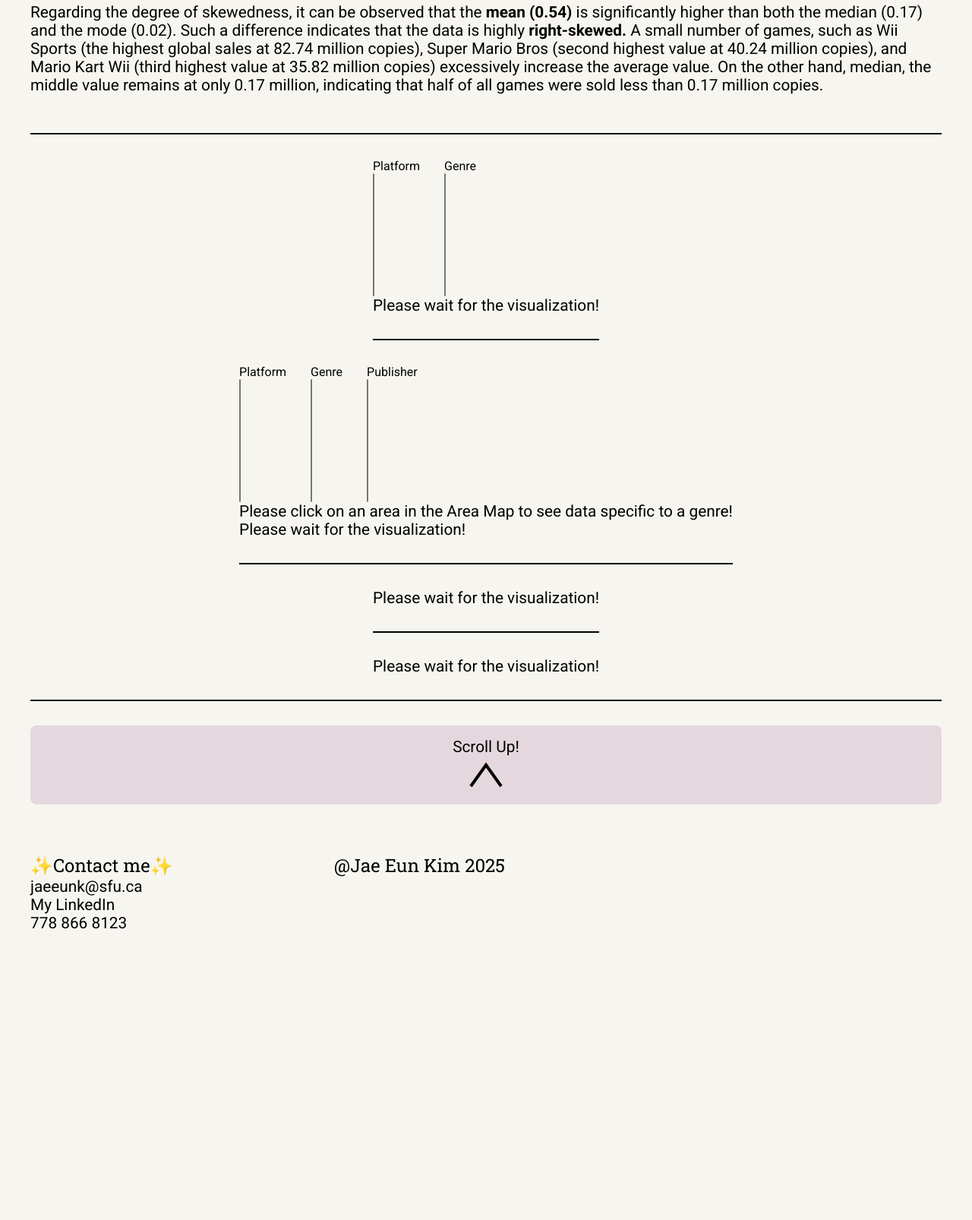
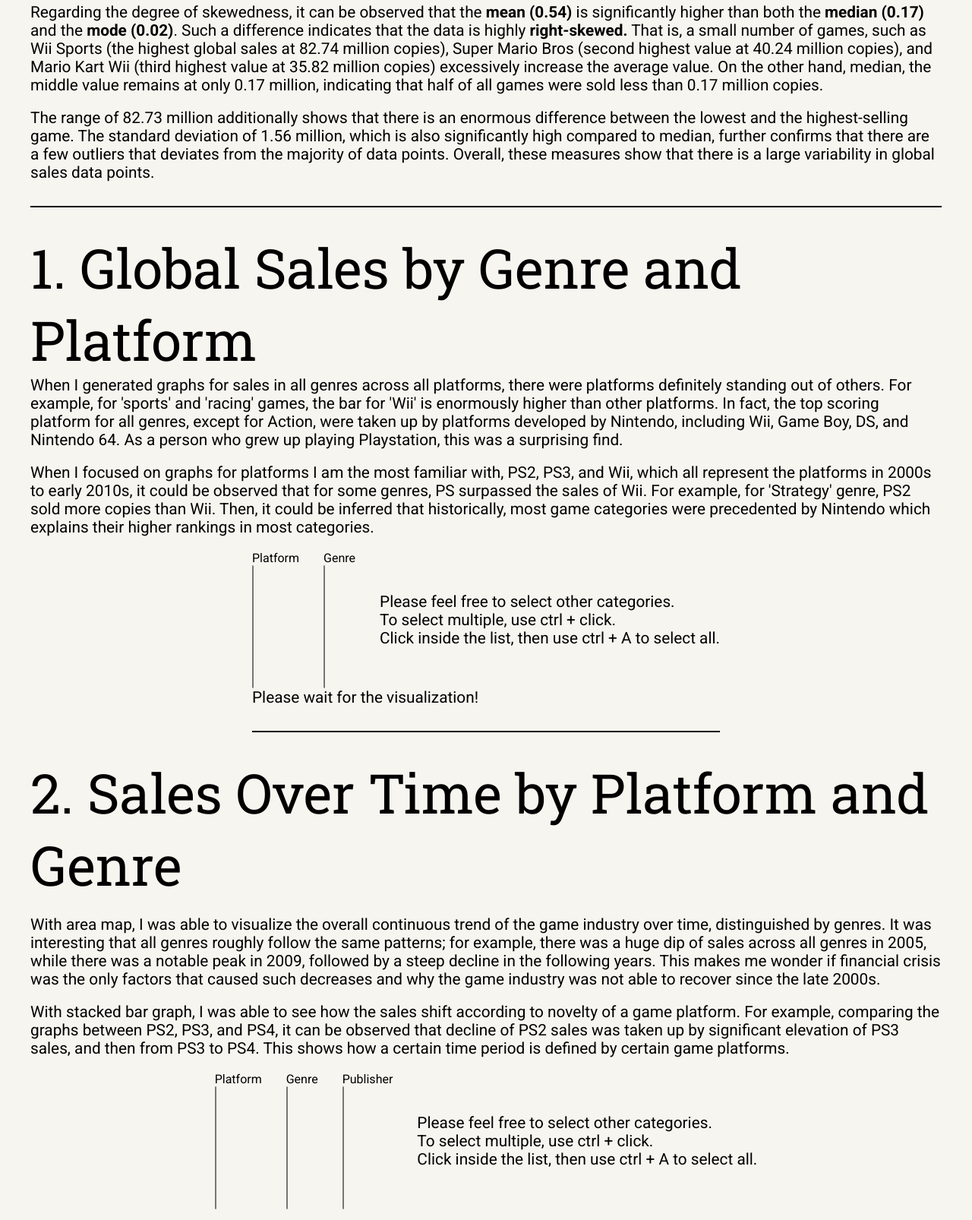
Before and after one commit to jaejams/A2-Personal-Website, a plain HTML site: page a3.html in a window 1280 px wide. Shown: the part 1674-3280 px from the top of the page at 76% size. Before the commit the page ends 2965 px from the top, so only its background shows below. Drawn offline with nearby package versions, Linux system fonts and the light colour scheme; no server answers; a script that the page names is missing.

Commit message:
html change

```diff
--- a/a3.html
+++ b/a3.html
@@ -204,7 +204,7 @@
         </div>
 
         <h2>Global Sales Key insights</h2>
-        <p>This was calculated primarily through Excel functions:</p>
+        <p>This was calculated through Excel functions:</p>
         <ul>
             <li>AVERAGE() to calculate the mean</li>
             <li>MEDIAN() to calculate the median</li>
@@ -279,13 +279,27 @@
 
         </div>
         <br>
-        <p>Regarding the degree of skewedness, it can be observed that the <strong>mean (0.54)</strong> is significantly higher than both the median (0.17) and the mode (0.02). Such a difference indicates that the data is highly <strong>right-skewed.</strong> A small number of games, such as Wii Sports (the highest global sales at 82.74 million copies), Super Mario Bros (second highest value at 40.24 million copies), and Mario Kart Wii (third highest value at 35.82 million copies) excessively increase the average value. On the other hand, median, the middle value remains at only 0.17 million, indicating that half of all games were sold less than 0.17 million copies. </p>
+        <p>Regarding the degree of skewedness, it can be observed that the <strong>mean (0.54)</strong> is significantly
+            higher than both the <strong>median (0.17)</strong> and the <strong>mode (0.02)</strong>. Such a difference
+            indicates that the data is highly <strong>right-skewed.</strong> That is, a small number of games, such as
+            Wii Sports (the highest global sales at 82.74 million copies), Super Mario Bros (second highest value at
+            40.24 million copies), and Mario Kart Wii (third highest value at 35.82 million copies) excessively increase
+            the average value. On the other hand, median, the middle value remains at only 0.17 million, indicating that
+            half of all games were sold less than 0.17 million copies. </p>
         <br>
-
+        <p>The range of 82.73 million additionally shows that there is an enormous difference between the lowest and the
+            highest-selling game. The standard deviation of 1.56 million, which is also significantly high compared to
+            median, further confirms that there are a few outliers that deviates from the majority of data points.
+            Overall, these measures show that there is a large variability in global sales data points.</p>
     </section>
     <section class="divider"></section>
 
     <section id="frame-viz">
+        <h1>1. Global Sales by Genre and Platform</h1>
+        <p>When I generated graphs for sales in all genres across all platforms, there were platforms definitely standing out of others. For example, for 'sports' and 'racing' games, the bar for 'Wii' is enormously higher than other platforms. In fact, the top scoring platform for all genres, except for Action, were taken up by platforms developed by Nintendo, including Wii, Game Boy, DS, and Nintendo 64. As a person who grew up playing Playstation, this was a surprising find. </p>
+        <br>
+        <p>When I focused on graphs for platforms I am the most familiar with, PS2, PS3, and Wii, which all represent the platforms in 2000s to early 2010s, it could be observed that for some genres, PS surpassed the sales of Wii. For example, for 'Strategy' genre, PS2 sold more copies than Wii. Then, it could be inferred that historically, most game categories were precedented by Nintendo which explains their higher rankings in most categories.</p>
+        <br>
         <div class="first-container">
             <div class="first-selector">
                 <div>
@@ -296,6 +310,7 @@
                     <label for="genreSelect">Genre</label><br>
                     <select id="genreSelect" multiple size="10"></select>
                 </div>
+                <p>Please feel free to select other categories. <br>To select multiple, use ctrl + click. <br>Click inside the list, then use ctrl + A to select all. </p>
             </div>
 
             <div id="first">
@@ -303,6 +318,12 @@
             </div>
             <section class="divider"></section>
         </div>
+        <h1>2. Sales Over Time by Platform and Genre</h1>
+        <br>
+        <p>With area map, I was able to visualize the overall continuous trend of the game industry over time, distinguished by genres. It was interesting that all genres roughly follow the same patterns; for example, there was a huge dip of sales across all genres in 2005, while there was a notable peak in 2009, followed by a steep decline in the following years. This makes me wonder if financial crisis was the only factors that caused such decreases and why the game industry was not able to recover since the late 2000s. </p>
+        <br>
+        <p>With stacked bar graph, I was able to see how the sales shift according to novelty of a game platform. For example, comparing the graphs between PS2, PS3, and PS4, it can be observed that decline of PS2 sales was taken up by significant elevation of PS3 sales, and then from PS3 to PS4. This shows how a certain time period is defined by certain game platforms.  </p>
+        <br>
         <div class="second-container">
             <div class="second-selector">
                 <div>
@@ -317,20 +338,32 @@
                     <label for="publisherSelectTwo">Publisher</label><br>
                     <select id="publisherSelectTwo" multiple size="10"></select>
                 </div>
+                <p>Please feel free to select other categories. <br>To select multiple, use ctrl + click. <br>Click inside the list, then use ctrl + A to select all. </p>
+
             </div>
+            <br>
             <p>Please click on an area in the Area Map to see data specific to a genre!</p>
             <div id="second">
                 <p>Please wait for the visualization!</p>
             </div>
         <section class="divider"></section>
     </div>
+    <h1>3. Regional Sales vs. Platform</h1>
+    <p>Examining this particular horizontal stacked bar graph caused an exciting twist from the conclusions I made in visualization 1. Since visualization 1 showed that almost the top sales across almost all categories were taken up by platforms by Nintendo (e.g. Wii, DS, Game Boy, Nintendo Entertainment System), I expected that the highest total sales would also be taken by one of Nintendo's platforms. However, it revealed that PS2 in fact made the highest number of sales. This, then, explains why PS2 was the most familiar game platform from my childhood!  </p>
+    <br>
+    <p>This graph also visualizes in which region each platform recorded the highest/lowest sales. Identifying highest/lowest sales was the easiest for the bar that has much contrasts across the categories. For example, Xbox 360 recorded the highest sales in North America, followed by Europe, however minimal sales in other regions and Japan. As an immigrant who came to Canada from Korea in early 2010s, this explains why I had absolutely no idea what Xbox was when I first moved here. </p>
+    <br>
     <div class="third-container">
         <div id="third">
             <p>Please wait for the visualization!</p>
         </div>
         <section class="divider"></section>
     </div>
-
+    <h1>4. Tell Us a Visual Story</h1>
+    <p>I created this line graph to examine if the <strong>count</strong> of the number of games released per year corresponds to visualization 2, which represents the <strong>global sales</strong> over time. It can first be observed that the peak of the count was at 2009. This supports that while the sales peaked, most number of games were released.</p>
+    <br>
+    <p>However, there were some differences between the two graphs. For example, there was an increase in sales in 2004, however a significant dip in 2005. On the other hand, in terms of the number of games released, there was significantly lower number of games released in 2004 (count: 763), compared to 2005 (count: 1008). It was interesting to communicate by visualization of how expectations around releases of games do not necessarily align with the sales.</p>
+    <br>
     <div class="fourth-container">
         <div id="fourth">
             <p>Please wait for the visualization!</p>
```
Lines whose indentation alone changed are shown as unchanged.
